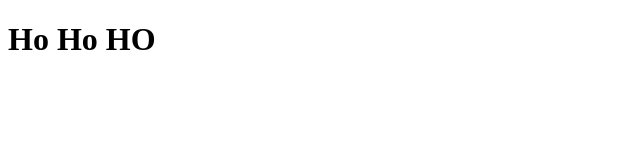
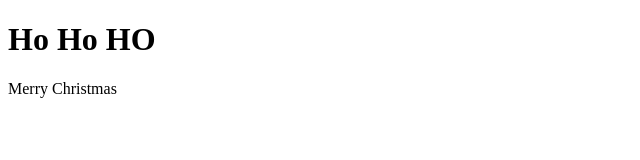
Before and after one commit to gansuvd777/test, a plain HTML site: page index.html in a window 1280 px wide. Shown: the whole page, without its empty margins (0-640 px from the left). Drawn offline with Linux system fonts and the light colour scheme.

Commit message:
Update index.html
another dummy text

```diff
--- a/index.html
+++ b/index.html
@@ -8,5 +8,6 @@
 </head>
 <body>
     <h1>Ho Ho HO </h1>
+    <p>Merry Christmas </p>
 </body>
 </html>
```
